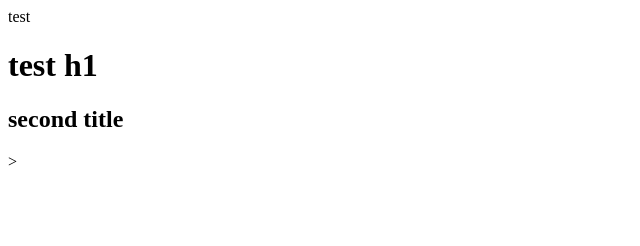
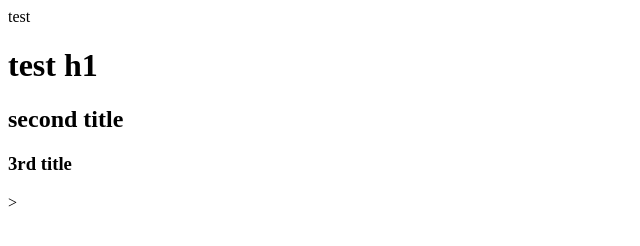
Before and after one commit to JunWakamatsu/websitecreation, a plain HTML site: page index.html in a window 1280 px wide. Shown: the full height of the page, 0-640 px from the left. Drawn offline with Linux system fonts and the light colour scheme.

Commit message:
3rd_title

```diff
--- a/index.html
+++ b/index.html
@@ -5,5 +5,6 @@
     <body>
         <h1>test h1</h1>
         <h2> second title </h2>
+        <h3> 3rd title </h3>
     </body>
 </html>>
```
